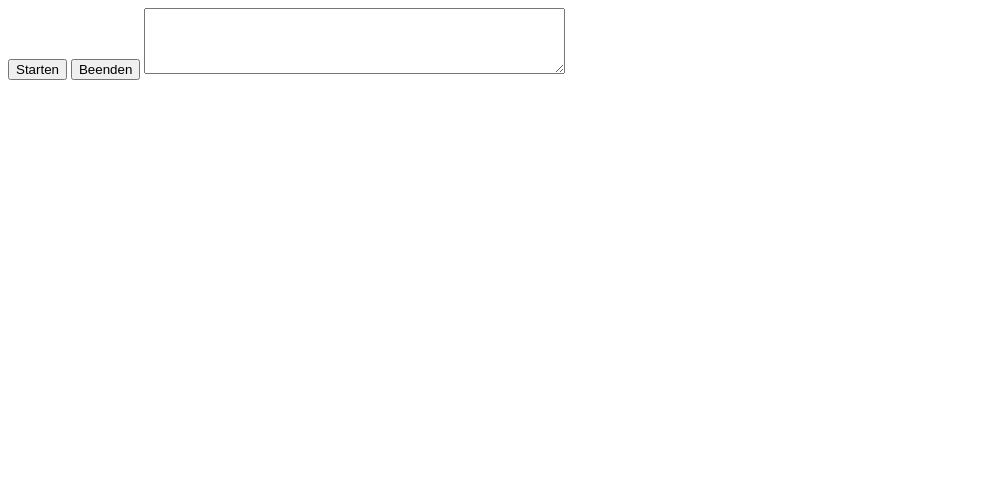
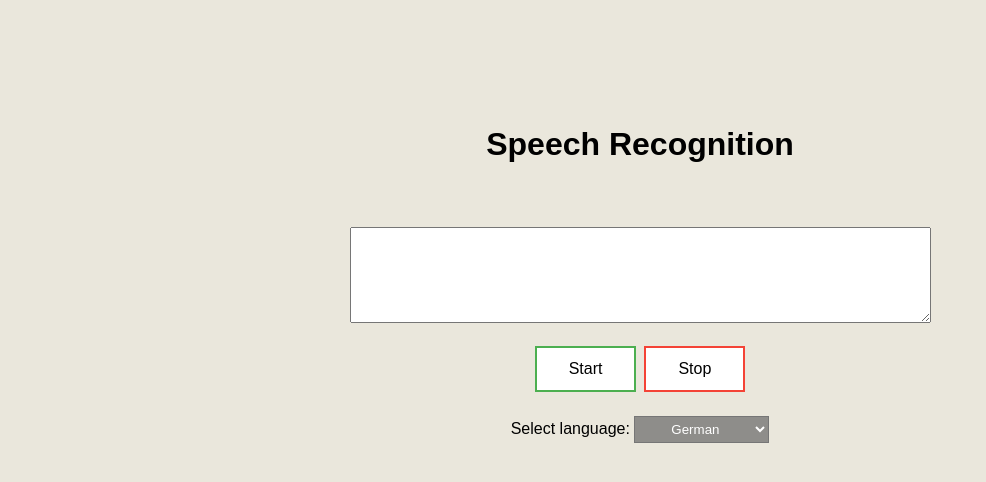
Before and after one commit to simonmeier3/mod-152-4, a website: page speech-to-text.html in a window 1280 px wide. Shown: the whole page, without its empty margins (0-986 px from the left). Drawn offline with Linux system fonts and the light colour scheme.

Commit message:
Design Speech Recognition

```diff
--- /dev/null
+++ b/speech-to-text.css
@@ -0,0 +1,67 @@
+body{
+    background-color: #EAE7DC;
+}
+#wrapper{
+    text-align: center;
+    margin-top: 10%;
+}
+#title{
+    font-family: Arial, serif;
+}
+#content{
+    margin-top: 5%;
+}
+#buttons{
+    margin-top: 15px;
+}
+#select{
+    margin-top: 20px;
+}
+#result{
+    text-align-last: center;
+}
+#startButton{
+    background-color: white;
+    border: 2px solid #4CAF50;
+    color: black;
+    padding: 12px 32px;
+    text-align: center;
+    text-decoration: none;
+    display: inline-block;
+    font-size: 16px;
+    margin: 4px 2px;
+    transition-duration: 0.4s;
+    cursor: pointer;
+}
+#startButton:hover{
+    background-color: #4CAF50;
+    color: white;
+}
+#stopButton{
+    background-color: white;
+    border: 2px solid #f44336;
+    color: black;
+    padding: 12px 32px;
+    text-align: center;
+    text-decoration: none;
+    display: inline-block;
+    font-size: 16px;
+    margin: 4px 2px;
+    transition-duration: 0.4s;
+    cursor: pointer;
+}
+#stopButton:hover{
+    background-color: #f44336;
+    color: white;
+}
+#select {
+    position: relative;
+    font-family: Arial, serif;
+}
+#language{
+    position: relative;
+    font-family: Arial, serif;
+    background-color: #8E8D8A;
+    color: white;
+    padding: 4px 32px;
+}
--- a/speech-to-text.html
+++ b/speech-to-text.html
@@ -3,12 +3,33 @@
 <head>
     <meta charset="UTF-8">
     <title>Web Speech</title>
+    <link rel="stylesheet" type="text/css" href="speech-to-text.css">
 </head>
 <body>
 
-<button id="startButton" onclick="start()">Starten</button>
-<button id="stopButton" onclick="end()">Beenden</button>
-<label for="textResult"></label><textarea id="textResult" name="result" rows="4" cols="50" readonly></textarea>
+<div id="wrapper">
+    <h1 id="title">Speech Recognition</h1>
+    <div id="content">
+        <div id="result">
+            <label for="textResult"></label><textarea id="textResult" name="result" rows="6" cols="70" readonly></textarea>
+        </div>
+        <div id="buttons">
+            <button id="startButton" onclick="start()">Start</button>
+            <button id="stopButton" onclick="end()">Stop</button>
+        </div>
+        <div id="select">
+            <label>Select language:</label>
+            <select id="language" name="language">
+                <option value="german">German</option>
+                <option value="english">English</option>
+                <option value="french">French</option>
+                <option value="italian">Italian</option>
+            </select>
+        </div>
+    </div>
+</div>
+
+
 
 <script>
     var recognition = new webkitSpeechRecognition();
@@ -37,7 +58,19 @@
     }
 
     function start() {
-        recognition.lang = "de-DE";
+        const language = document.getElementById('language').value;
+        if (language === "german"){
+            recognition.lang = "de-DE";
+        }
+        if (language === "english"){
+            recognition.lang = "en-US";
+        }
+        if (language === "french"){
+            recognition.lang = "fr-FR";
+        }
+        if (language === "italian"){
+            recognition.lang = "it-IT";
+        }
         recognition.start();
     }
 
```
